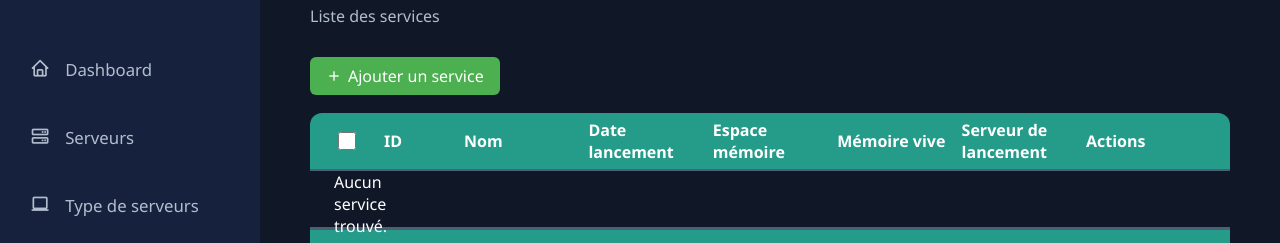
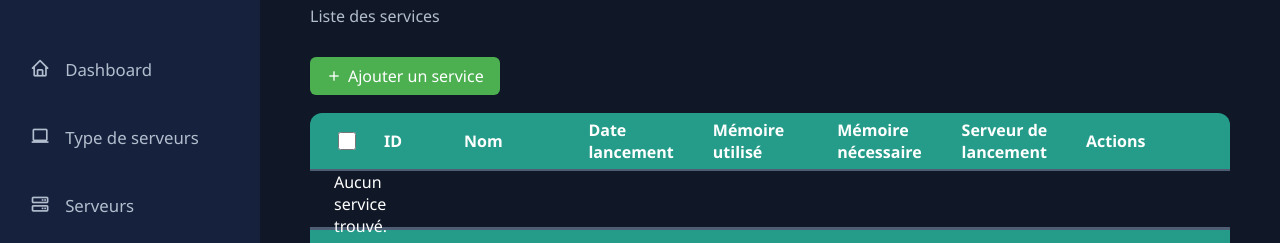
Before and after one commit to Cam-12/SAE23, a Django app: template Administration/administration/serveur/templates/serveur/service.html in a window 1280 px wide. Shown: the part 160-403 px from the top of the page. Run offline with Django 3.2, Linux system fonts and the light colour scheme; the template is opened without the code that fills it, so the values that code supplies are empty; some libraries are stand-ins or nearby versions.

Commit message:
Changes by e2401877

```diff
--- a/Administration/administration/serveur/templates/serveur/application.html
+++ b/Administration/administration/serveur/templates/serveur/application.html
@@ -10,10 +10,10 @@
         </div>
         <ul class="sidebar-menu">
             <li><a href="{% url 'index' %}" class="sidebar-link"><span class="icon"><i class='bx bx-home'></i></span> Dashboard</a></li>
+            <li><a href="/type_serveur" class="sidebar-link"><span class="icon"><i class='bx bx-laptop'></i></span> Type de serveurs</a></li>
             <li><a href="/serveur" class="sidebar-link"><span class="icon"><i class='bx bx-server'></i></span> Serveurs</a></li>
-            <li><a href="/type_serveur" class="sidebar-link"><span class="icon"><i class='bx bx-laptop'></i></span> Type de serveurs</a></li>
+            <li><a href="/service" class="sidebar-link"><span class="icon"><i class='bx bx-layers'></i></span> Services</a></li>
             <li><a href="/utilisateur" class="sidebar-link"><span class="icon"><i class='bx bxs-group'></i></span> Utilisateurs</a></li>
-            <li><a href="/service" class="sidebar-link"><span class="icon"><i class='bx bx-layers'></i></span> Services</a></li>
             <li class="active"><a href="/application" class="sidebar-link"><span class="icon"><i class='bx bx-mobile'></i></span> Applications</a></li>
         </ul>
     </div>
--- a/Administration/administration/serveur/templates/serveur/index.html
+++ b/Administration/administration/serveur/templates/serveur/index.html
@@ -10,10 +10,10 @@
         </div>
         <ul class="sidebar-menu">
             <li class="active"><a href="{% url 'index' %}" class="sidebar-link"><span class="icon"><i class='bx bx-home'></i></span> Dashboard</a></li>
+            <li><a href="/type_serveur" class="sidebar-link"><span class="icon"><i class='bx bx-laptop'></i></span> Type de serveurs</a></li>
             <li><a href="/serveur" class="sidebar-link"><span class="icon"><i class='bx bx-server'></i></span> Serveurs</a></li>
-            <li><a href="/type_serveur" class="sidebar-link"><span class="icon"><i class='bx bx-laptop'></i></span> Type de serveurs</a></li>
+            <li><a href="/service" class="sidebar-link"><span class="icon"><i class='bx bx-layers'></i></span> Services</a></li>
             <li><a href="/utilisateur" class="sidebar-link"><span class="icon"><i class='bx bxs-group'></i></span> Utilisateurs</a></li>
-            <li><a href="/service" class="sidebar-link"><span class="icon"><i class='bx bx-layers'></i></span> Services</a></li>
             <li><a href="/application" class="sidebar-link"><span class="icon"><i class='bx bx-mobile'></i></span> Applications</a></li>
         </ul>
     </div>
--- a/Administration/administration/serveur/templates/serveur/service.html
+++ b/Administration/administration/serveur/templates/serveur/service.html
@@ -10,10 +10,10 @@
         </div>
         <ul class="sidebar-menu">
             <li><a href="{% url 'index' %}" class="sidebar-link"><span class="icon"><i class='bx bx-home'></i></span> Dashboard</a></li>
+            <li><a href="/type_serveur" class="sidebar-link"><span class="icon"><i class='bx bx-laptop'></i></span> Type de serveurs</a></li>
             <li><a href="/serveur" class="sidebar-link"><span class="icon"><i class='bx bx-server'></i></span> Serveurs</a></li>
-            <li><a href="/type_serveur" class="sidebar-link"><span class="icon"><i class='bx bx-laptop'></i></span> Type de serveurs</a></li>
+            <li class="active"><a href="/service" class="sidebar-link"><span class="icon"><i class='bx bx-layers'></i></span> Services</a></li>
             <li><a href="/utilisateur" class="sidebar-link"><span class="icon"><i class='bx bxs-group'></i></span> Utilisateurs</a></li>
-            <li class="active"><a href="/service" class="sidebar-link"><span class="icon"><i class='bx bx-layers'></i></span> Services</a></li>
             <li><a href="/application" class="sidebar-link"><span class="icon"><i class='bx bx-mobile'></i></span> Applications</a></li>
         </ul>
     </div>
@@ -40,8 +40,8 @@
             <span>ID</span>
             <span>Nom</span>
             <span>Date lancement</span>
-            <span>Espace mémoire</span>
-            <span>Mémoire vive</span>
+            <span>Mémoire utilisé</span>
+            <span>Mémoire nécessaire</span>
             <span>Serveur de lancement</span>
             <span>Actions</span>
         </div>
--- a/Administration/administration/serveur/templates/serveur/type_serveurs.html
+++ b/Administration/administration/serveur/templates/serveur/type_serveurs.html
@@ -10,10 +10,10 @@
         </div>
         <ul class="sidebar-menu">
             <li><a href="{% url 'index' %}" class="sidebar-link"><span class="icon"><i class='bx bx-home'></i></span> Dashboard</a></li>
+            <li class="active"><a href="/type_serveur" class="sidebar-link"><span class="icon"><i class='bx bx-laptop'></i></span> Type de serveurs</a></li>
             <li><a href="/serveur" class="sidebar-link"><span class="icon"><i class='bx bx-server'></i></span> Serveurs</a></li>
-            <li class="active"><a href="/type_serveur" class="sidebar-link"><span class="icon"><i class='bx bx-laptop'></i></span> Type de serveurs</a></li>
+            <li><a href="/service" class="sidebar-link"><span class="icon"><i class='bx bx-layers'></i></span> Services</a></li>
             <li><a href="/utilisateur" class="sidebar-link"><span class="icon"><i class='bx bxs-group'></i></span> Utilisateurs</a></li>
-            <li><a href="/service" class="sidebar-link"><span class="icon"><i class='bx bx-layers'></i></span> Services</a></li>
             <li><a href="/application" class="sidebar-link"><span class="icon"><i class='bx bx-mobile'></i></span> Applications</a></li>
         </ul>
     </div>
--- a/Administration/administration/serveur/templates/serveur/users.html
+++ b/Administration/administration/serveur/templates/serveur/users.html
@@ -10,10 +10,10 @@
         </div>
         <ul class="sidebar-menu">
             <li><a href="{% url 'index' %}" class="sidebar-link"><span class="icon"><i class='bx bx-home'></i></span> Dashboard</a></li>
+            <li><a href="/type_serveur" class="sidebar-link"><span class="icon"><i class='bx bx-laptop'></i></span> Type de serveurs</a></li>
             <li><a href="/serveur" class="sidebar-link"><span class="icon"><i class='bx bx-server'></i></span> Serveurs</a></li>
-            <li><a href="/type_serveur" class="sidebar-link"><span class="icon"><i class='bx bx-laptop'></i></span> Type de serveurs</a></li>
+            <li><a href="/service" class="sidebar-link"><span class="icon"><i class='bx bx-layers'></i></span> Services</a></li>
             <li class="active"><a href="/utilisateur" class="sidebar-link"><span class="icon"><i class='bx bxs-group'></i></span> Utilisateurs</a></li>
-            <li><a href="/service" class="sidebar-link"><span class="icon"><i class='bx bx-layers'></i></span> Services</a></li>
             <li><a href="/application" class="sidebar-link"><span class="icon"><i class='bx bx-mobile'></i></span> Applications</a></li>
         </ul>
     </div>
```
Also changed, not shown: Administration/administration/serveur/templates/serveur/serveurs.html (+4 -4 lines).
